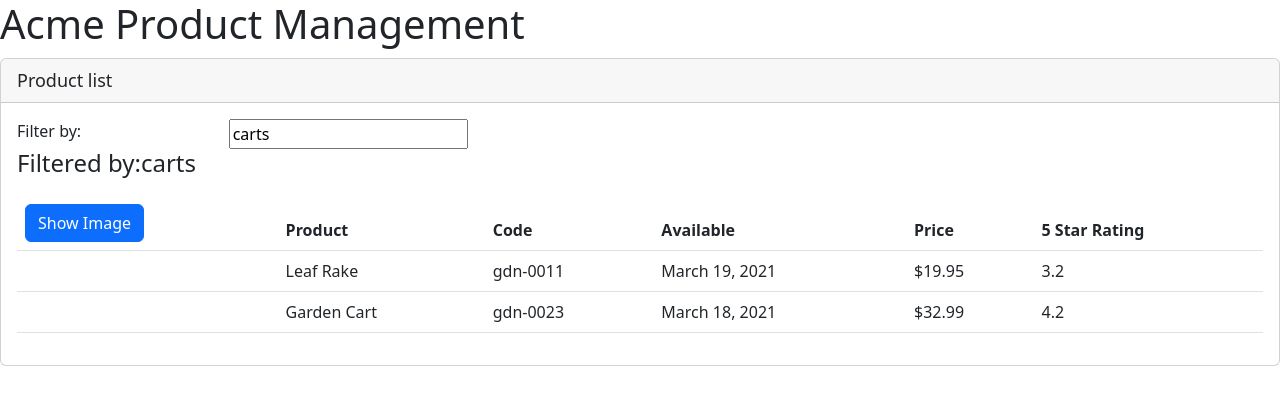
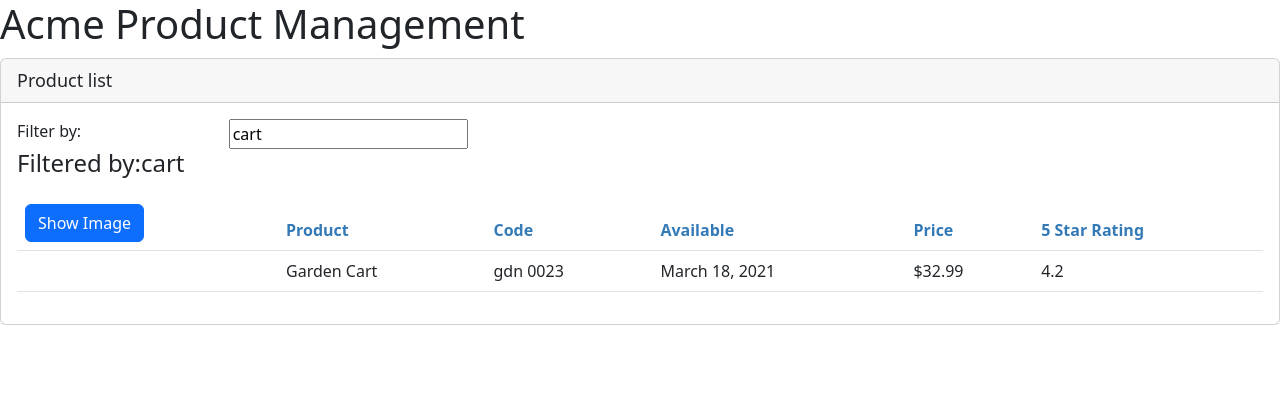
Before and after one commit to JMCampbell2021/sampleAPM, an Angular app: page / in a window 1280 px wide. Shown: the top 404 px of the page. Built offline with nearby package versions, Linux system fonts and the light colour scheme.

Commit message:
updated getter/setter code for filter

```diff
--- a/src/app/app.module.ts
+++ b/src/app/app.module.ts
@@ -4,11 +4,13 @@
 import { AppComponent } from './app.component';
 import { ProductListComponent } from './products/product-list.component';
 import { FormsModule } from '@angular/forms';
+import { ConvertToSpacesPipe } from './shared/convert-to-spaces.pipe';
 
 @NgModule({
   declarations: [
     AppComponent,
-    ProductListComponent
+    ProductListComponent,
+    ConvertToSpacesPipe
   ],
   imports: [
     BrowserModule,
--- /dev/null
+++ b/src/app/products/product-list.component.css
@@ -0,0 +1,3 @@
+thead {
+  color : #337ab7;
+}
--- a/src/app/products/product-list.component.html
+++ b/src/app/products/product-list.component.html
@@ -31,7 +31,7 @@
           </tr>
         </thead>
         <tbody>
-          <tr *ngFor="let product of products">
+          <tr *ngFor="let product of filterProducts">
             <td>
               <img *ngIf ="showImage"
               [src]="product.imageUrl"
@@ -40,7 +40,7 @@
               [style.margin.px]="imageMargin">
             </td>
             <td>{{ product.productName }}</td>
-            <td>{{ product.productCode | lowercase }}</td>
+            <td>{{ product.productCode | lowercase | convertToSpaces:'-'}}</td>
             <td>{{ product.releaseDate }}</td>
             <td>{{ product.price | currency :'USD':'symbol':'1.2-2'}}</td>
             <td>{{ product.starRating }}</td>
--- a/src/app/products/product-list.component.ts
+++ b/src/app/products/product-list.component.ts
@@ -1,17 +1,30 @@
-import { Component } from "@angular/core";
+import { Component, OnInit } from "@angular/core";
+import { IProduct } from "./product";
 
 @Component({
   selector: "pm-products",
-  templateUrl: "./product-list.component.html"
+  templateUrl: "./product-list.component.html",
+  styleUrls: ["./product-list.component.css"],
 })
 
-export class ProductListComponent {
+export class ProductListComponent implements OnInit{
   pageTitle: string = 'Product list'; // could use pageTitle = 'Product List' instead
   imageWidth: number = 50; // could use imageWidth = 50
   imageMargin: number = 2; // could use imageMargin = 2
   showImage: boolean = false; // could use showImage = false
-  listFilter: string = "carts";
-  products: any[] = [
+  // listFilter: string = "carts";
+  private _listFilter: string ="";
+  get listFilter(): string {
+    return this._listFilter;
+  }
+  set listFilter(value:string){
+    this._listFilter = value;
+    console.log('In setter:',value);
+    this.filterProducts = this.performFilter(value);
+  }
+
+  filterProducts: IProduct[] = [];
+  products: IProduct[] = [
     {
       "productId": 1,
       "productName": "Leaf Rake",
@@ -33,8 +46,18 @@
       "imageUrl": "assets/images/garden_cart.png"
     },
   ];
+
+  performFilter(filterBy: string): IProduct[]{
+    filterBy = filterBy.toLocaleLowerCase();
+    return this.products.filter((product: IProduct)=> product.productName.toLocaleLowerCase().includes(filterBy));
+  }
+
+
   toggleImage(): void {
     this.showImage = !this.showImage;
   }
 
+  ngOnInit(): void {
+    this.listFilter = 'cart';
+  }
 }
--- /dev/null
+++ b/src/app/products/product.ts
@@ -0,0 +1,10 @@
+export interface IProduct {
+  productId: number;
+  productName: string;
+  productCode: string;
+  releaseDate: string;
+  price: number;
+  description: string;
+  starRating: number;
+  imageUrl: string;
+}
--- /dev/null
+++ b/src/app/shared/convert-to-spaces.pipe.ts
@@ -0,0 +1,12 @@
+import { Pipe, PipeTransform } from "@angular/core";
+
+@Pipe({
+  name: 'convertToSpaces'
+})
+
+export class ConvertToSpacesPipe implements PipeTransform {
+  transform(value: string, character: string): string {
+   return value.replace(character,' ');
+  }
+
+}
```
